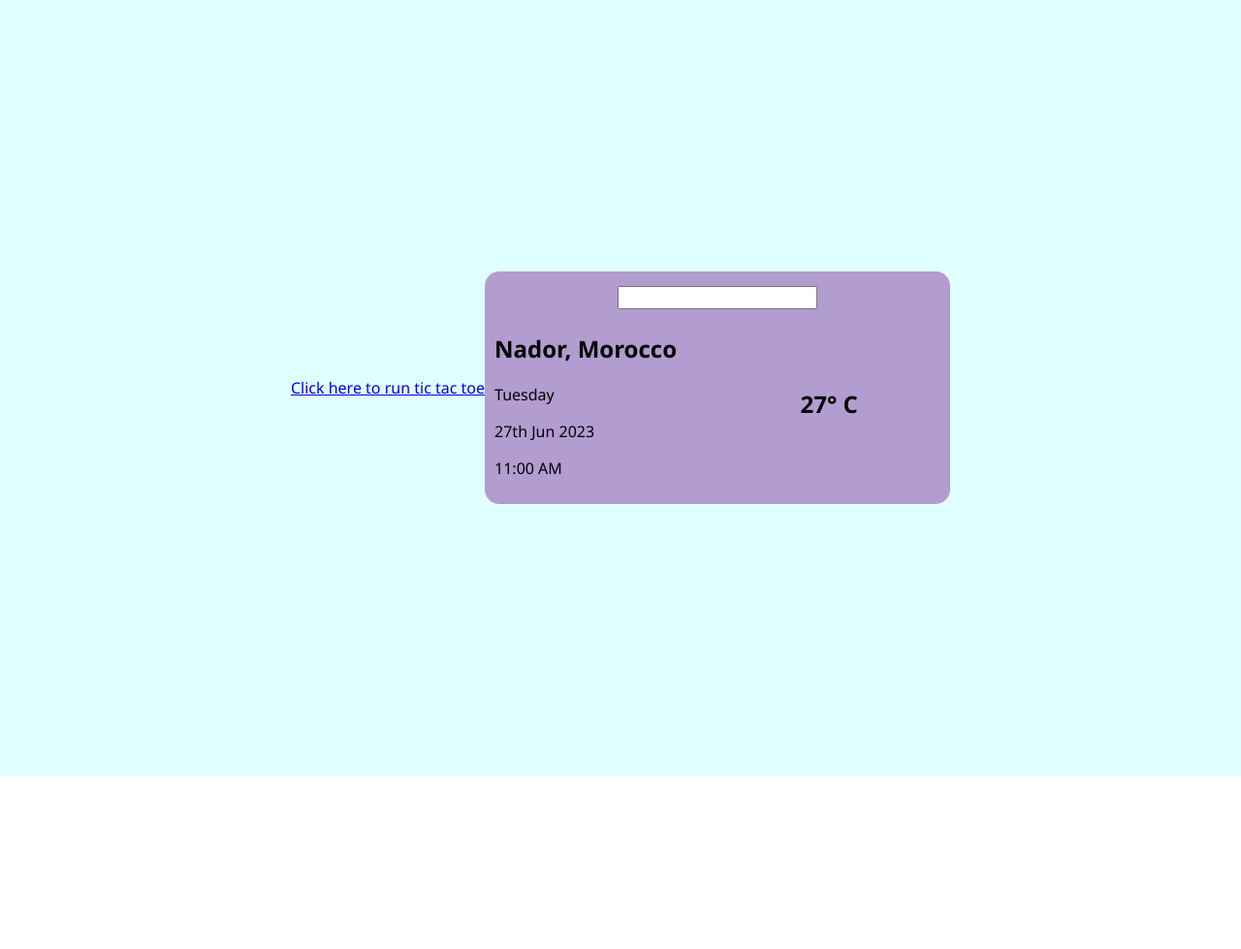
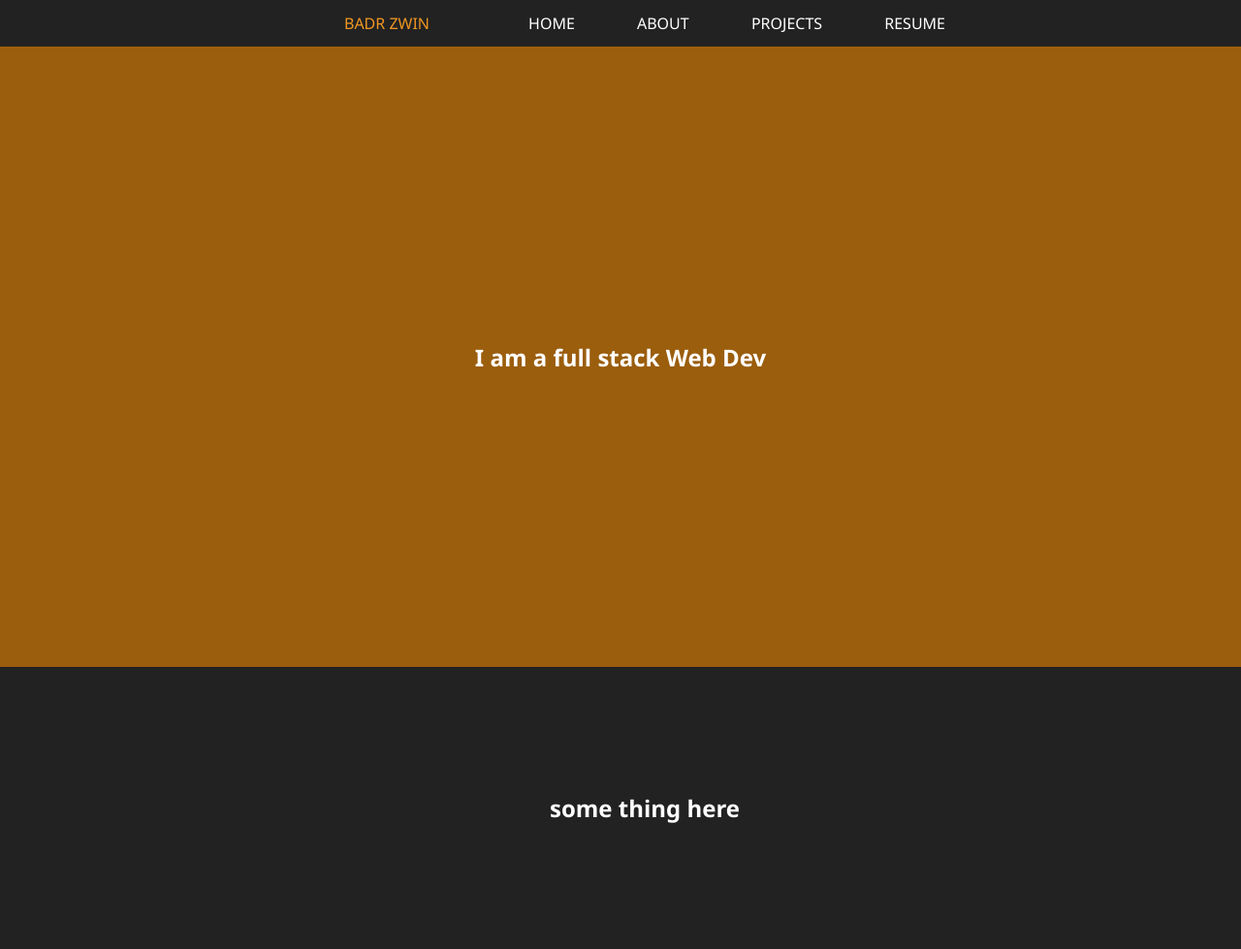
Before and after one commit to badrbouklad/badrbouklad.github.io, a website: page index.html in a window 1280 px wide. Shown: the whole page at 97% size. Before the commit the page ends 800 px from the top, so only its background shows below. Drawn offline with Linux system fonts and the light colour scheme.

Commit message:
Portfolio

```diff
--- a/css/style.css
+++ b/css/style.css
@@ -6,31 +6,47 @@ body{
     margin: 0;
     padding: 0;
 }
-section{
-    background-color: lightcyan;
-    height: 100vh;
+.navbar{
+    display: flex;
+    background: #222222 ;
+    justify-content: space-between;
+    align-items: center;
+    height: 3rem;
+    width: 100%;
+    padding: 10px 300px;
+}
+a{
+    color:#fff;
+    text-decoration: none;
+    margin-left: 50px;
+    padding: 5px;
+}
+a:hover{
+    color:#f19723;
+    border-radius: 5px;
+    background-color: aliceblue;
+    padding: 5px;
+}
+.logo{
+    color: #f19723;
+}
+#Home{
+    background: #9b5e0d;
+    width: 100%;
+    height: 40em;
+    margin-top: 0;
     display: flex;
     justify-content: center;
     align-items: center;
+    color: #fff;
 }
-.container{
-    display: grid;
-    grid-template-columns: 1fr 1fr;
-    grid-template-rows: 1fr 1fr;
-    background: #b39cd0 ;
-    height: 15rem;
-    width: 30rem;
-    border-radius: 15px;
-    padding: 10px;
+#About{
+    background: #222222;
+    width: 100%;
+    height: 18.2em;
+    margin-top: 0;
+    display: flex;
+    justify-content: center;
+    align-items: center;
+    color: #fff;
 }
-.searchBox{
-    grid-column: 1/3;
-    display: flex;
-    align-items: center;
-    justify-content: center;
-}
-.right{
-    display: flex;
-    align-items: center;
-    justify-content: center;
-}
--- a/index.html
+++ b/index.html
@@ -8,23 +8,28 @@
     <title>Document</title>
 </head>
 <body>
-    <section>
-        <a href="/Tic-Tac-Toe/index.html">Click here to run tic tac toe</a>
-        <div class="container">
-            <div class="searchBox">
-                <input type="search" class="searchField" onkeydown="search(this)">
-            </div>
-            <div class="left">
-                <h2 class="city">Nador, Morocco</h2>
-                <p class="day">Tuesday</p>
-                <p class="date">27th Jun 2023</p>
-                <p class="time">11:00 AM</p>
-            </div>
-            <div class="right">
-                <h1 class="degree">27° C</h1>
-            </div>
+    <header class="navbar">
+        <div class="logo">
+            <a href="#" class="logo">BADR ZWIN</a>
         </div>
+        <div class="links">
+            <a href="#Home">HOME</a>
+            <a href="#About">ABOUT</a>
+            <a href="#">PROJECTS</a>
+            <a href="#">RESUME</a>
+        </div>
+    </header>
+
+    <section id="Home">
+        <h2>I am a full stack Web Dev</h2>
     </section>
+    <section id="About">
+        <h2><a href="/Tic-Tac-Toe/index.html">some thing here</a></h2>
+    </section>
+
+    <footer>
+
+    </footer>
     <script src="/main.js"></script>
 </body>
 </html>
```
Also changed, not shown: 1 other file.
